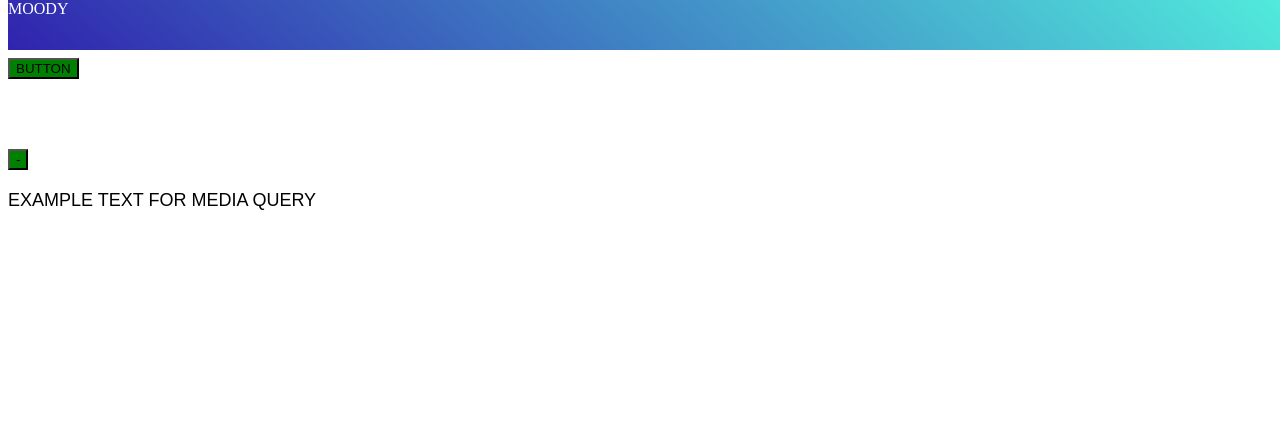
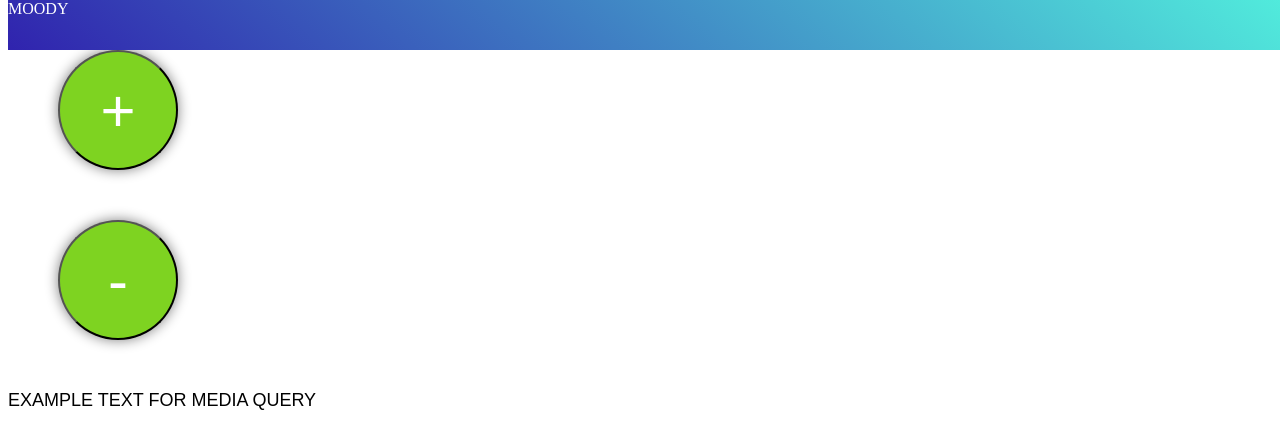
Before and after one commit to Sav0narola/my-app, a React (Create React App) app: page / in a window 1280 px wide. Shown: the top 448 px of the page. Built offline with nearby package versions, Linux system fonts and the light colour scheme.

Commit message:
implemented trello task chp-7

```diff
--- a/src/components/Button.js
+++ b/src/components/Button.js
@@ -1,16 +1,12 @@
 import React from 'react';
 
-var buttonStyle = {
-    margin: '50px 50px 20px 0',
-    backgroundColor: 'green',
 
-};
 
 class Button extends React.Component {
     render() {
         return (<button
-            className="btn btn-default"
-            style={buttonStyle}
+            className="btn"
+            background-color={this.props.color}
             onClick={this.props.handleClick}>{this.props.buttonName}</button>)
     }
 }
--- a/src/css/style.css
+++ b/src/css/style.css
@@ -29,6 +29,32 @@
     background: linear-gradient(45grad, #3023AE, #51ECDC);
 }
 
+.btn {
+    position: center;
+    margin: 50px;
+    display:block;
+    height: 120px;
+    width: 120px;
+    border-radius: 50%;
+    background-color: #7ED321;
+    font-size: 60px;
+    box-shadow: 0 0 13px gray;
+    color: white;
+}
+
+.btn2 {
+     position: center;
+     margin: 50px;
+     display:block;
+     height: 120px;
+     width: 120px;
+     border-radius: 50%;
+     background-color: #D0021B;
+     font-size: 60px;
+     box-shadow: 0 0 13px gray;
+     padding: 13px 13px;
+ }
+
 .App {
     text-align: center;
 }
--- a/src/index.js
+++ b/src/index.js
@@ -10,9 +10,9 @@ import Header from "./components/Header";
 render(<App />, document.getElementById('main'));
 registerServiceWorker();
 
-render (<Button buttonName={'BUTTON'}/>, document.querySelector('#button1'));
+render (<Button buttonName={'+'} color={'#7ED321'}/>, document.querySelector('#button1'));
 
-render (<Button buttonName={'-'}/>, document.querySelector('#button2'));
+render (<Button buttonName={'-'} color={'D0021B'}/>, document.querySelector('#button2'));
 
 render (<SimpleText/>, document.querySelector('#main'));
 
```
Also changed, not shown: 1 other file (tests, documents, lock files or other folders).
